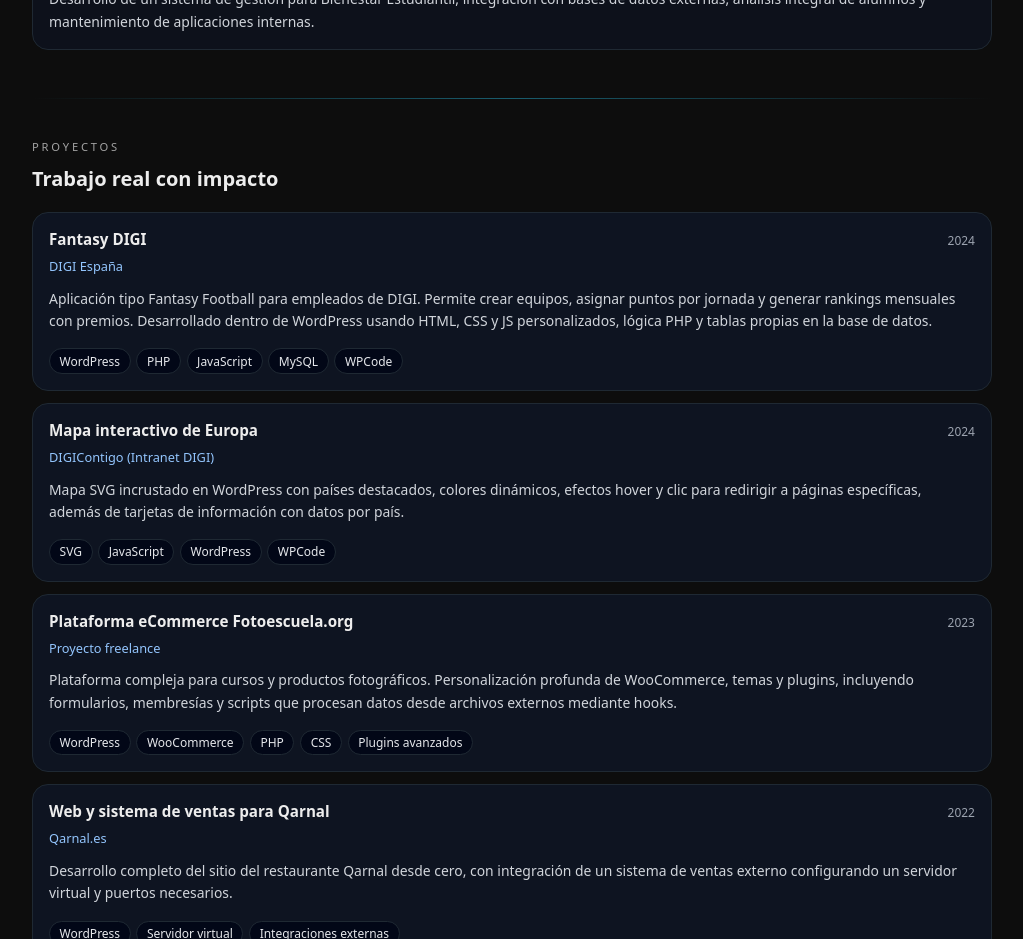
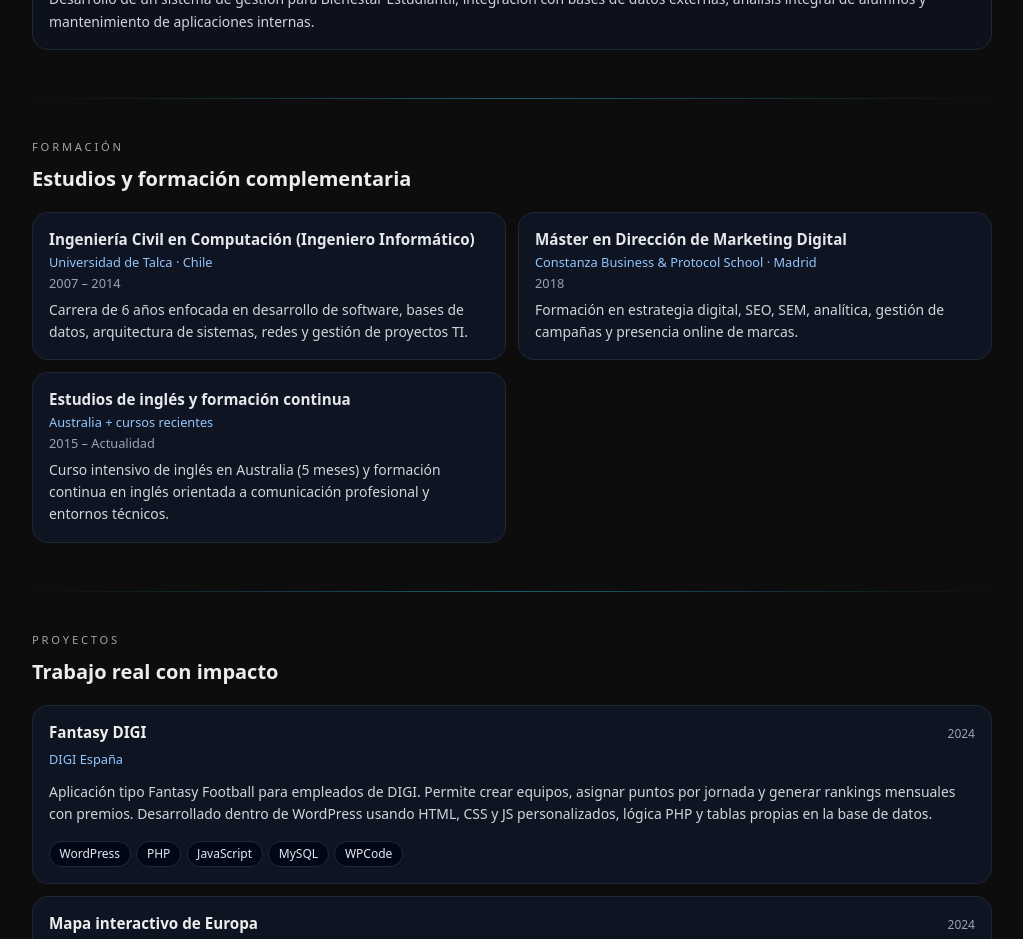
Before and after one commit to diegoroselrodriguez/my-portfolio, a React (Vite) app: page / in a window 1280 px wide. Shown: the part 1200-2139 px from the top of the page, without its empty margins (128-1151 px from the left). Built offline with nearby package versions, Linux system fonts and the light colour scheme.

Commit message:
Update App.tsx

```diff
--- a/src/App.tsx
+++ b/src/App.tsx
@@ -21,6 +21,9 @@
         <ExperienceSection />
         <SectionDivider />
 
+        <EducationSection />
+        <SectionDivider />
+
         <ProjectsSection />
         <SectionDivider />
 
```
